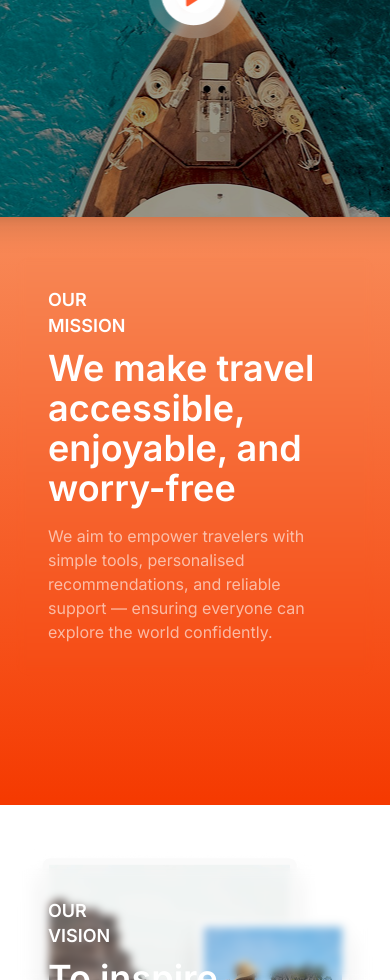
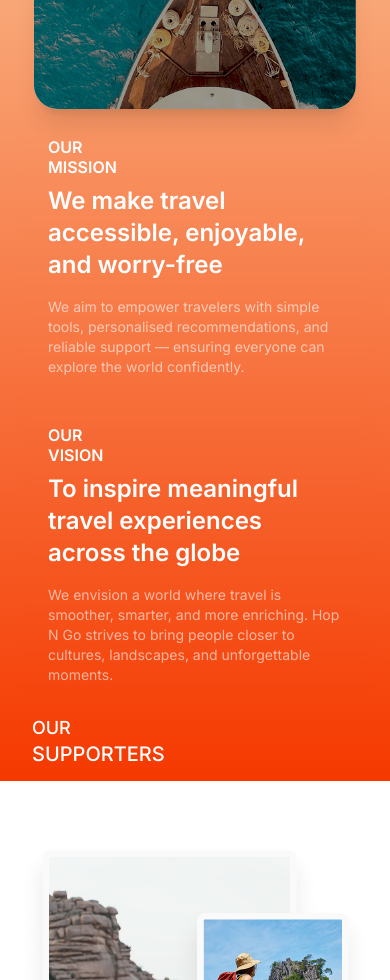
Before and after one commit to Creatx-Software/Hop-N-Go-Frontend, a React (Vite) app: page /about-us in a window 390 px wide. Shown: the part 1020-2000 px from the top of the page. Built offline with nearby package versions, Linux system fonts and the light colour scheme; the HTML template or start-up script is replaced by a standard one.

Commit message:
Contact us mobile view

```diff
--- a/package.json
+++ b/package.json
@@ -57,7 +57,9 @@
     "react-resizable-panels": "^2.1.9",
     "react-router-dom": "^6.30.1",
     "react-select": "^5.10.2",
+    "react-slick": "^0.31.0",
     "recharts": "^2.15.4",
+    "slick-carousel": "^1.8.1",
     "sonner": "^1.7.4",
     "tailwind-merge": "^2.6.0",
     "tailwindcss-animate": "^1.0.7",
--- a/src/components/EVisa.tsx
+++ b/src/components/EVisa.tsx
@@ -21,7 +21,7 @@ const EVisa = () => {
           </div>
 
           {/* Image - Left side on desktop, bottom on mobile */}
-          <div className="w-full md:w-[60%] -ml-32 -mt-16 md:mt-0">
+          <div className="w-full md:w-[60%] md:-ml-32 -mt-16 md:mt-0">
             <div className="relative w-full max-w-3xl mx-auto">
               <img
                 src={evisaImage}
--- a/src/components/Itinerary.tsx
+++ b/src/components/Itinerary.tsx
@@ -4,7 +4,7 @@ import itineraryImage from "@/assets/itinerary.png";
 
 const Itinerary = () => {
   return (
-    <section className="pt-0 py-6 bg-white">
+    <section className="pt-0 py-6 bg-white -mt-2 md:mt-0">
       <div className="container mx-auto px-6">
         <div className="grid md:grid-cols-2 gap-12 items-center">
           <div>
--- a/src/components/PopularItineraries.tsx
+++ b/src/components/PopularItineraries.tsx
@@ -34,7 +34,7 @@ const PopularItineraries = () => {
   ];
 
   return (
-    <section className="py-20 bg-white">
+    <section className="py-20 bg-white -mt-20 md:mt-0">
       <div className="mx-auto px-4 sm:px-6 lg:px-8 max-w-7xl">
         <div className="flex items-center justify-between mb-12">
           <div>
--- a/src/components/Testimonials.tsx
+++ b/src/components/Testimonials.tsx
@@ -64,7 +64,7 @@ const Testimonials = () => {
     setTimeout(() => setIsTransitioning(false), 500);
   };
   return (
-    <section className="relative py-24 bg-background">
+    <section className="relative py-24 bg-background -mt-24 md:-mt-10">
       <div className="container mx-auto px-6">
         <div className="flex flex-col lg:grid lg:grid-cols-2 gap-12 items-start">
           {/* Right side - Title and Image - Moved to top on mobile */}
--- a/src/pages/AboutUsPage.tsx
+++ b/src/pages/AboutUsPage.tsx
@@ -1,7 +1,10 @@
-import { useState } from 'react';
+import { useState, useRef } from 'react';
 import { Link } from 'react-router-dom';
-import { FiArrowRight, FiChevronRight, FiMapPin, FiGlobe, FiAward, FiUsers } from 'react-icons/fi';
+import { FiArrowRight, FiChevronRight, FiMapPin, FiGlobe, FiAward, FiUsers, FiChevronLeft, FiChevronRight as FiChevronRightIcon } from 'react-icons/fi';
 import { Mail, Play } from 'lucide-react';
+import Slider from 'react-slick';
+import 'slick-carousel/slick/slick.css';
+import 'slick-carousel/slick/slick-theme.css';
 import Navigation from '@/components/Navigation';
 import Footer from '@/components/Footer';
 import LanguageDropdown from "@/components/LanguageDropdown";
@@ -29,8 +32,75 @@ type TeamMember = {
   };
 };
 
+// Custom Arrow Components
+const NextArrow = (props: any) => {
+  const { onClick } = props;
+  return (
+    <button
+      onClick={onClick}
+      className="absolute right-0 top-1/2 -translate-y-1/2 z-10 bg-white/20 hover:bg-white/30 rounded-full p-2 transition-all duration-300 focus:outline-none"
+    >
+      <FiChevronRightIcon className="w-5 h-5 text-white" />
+    </button>
+  );
+};
+
+const PrevArrow = (props: any) => {
+  const { onClick } = props;
+  return (
+    <button
+      onClick={onClick}
+      className="absolute left-0 top-1/2 -translate-y-1/2 z-10 bg-white/20 hover:bg-white/30 rounded-full p-2 transition-all duration-300 focus:outline-none"
+    >
+      <FiChevronLeft className="w-5 h-5 text-white" />
+    </button>
+  );
+};
+
 const AboutUsPage = () => {
   const [activeTab, setActiveTab] = useState('mission');
+
+  // Carousel settings
+  const sliderSettings = {
+    dots: false,
+    infinite: true,
+    speed: 500,
+    slidesToShow: 6,
+    centerMode: true,
+    variableWidth: false,
+    centerPadding: '0',
+    slidesToScroll: 1,
+    autoplay: true,
+    autoplaySpeed: 2000,
+    pauseOnHover: true,
+    nextArrow: <NextArrow />,
+    prevArrow: <PrevArrow />,
+    responsive: [
+      {
+        breakpoint: 1024,
+        settings: {
+          slidesToShow: 4,
+          slidesToScroll: 1,
+        }
+      },
+      {
+        breakpoint: 768,
+        settings: {
+          slidesToShow: 3,
+          slidesToScroll: 1,
+          arrows: false,
+        }
+      },
+      {
+        breakpoint: 480,
+        settings: {
+          slidesToShow: 2,
+          slidesToScroll: 1,
+          arrows: false,
+        }
+      }
+    ]
+  };
 
   const teamMembers: TeamMember[] = [
     {
@@ -172,10 +242,10 @@ const AboutUsPage = () => {
             </div>
 
             {/* Bottom Row - Video with Orange Section */}
-            <div className="relative w-full -mt-8">
+            <div className="relative w-full mt-2 md:-mt-8">
               {/* Orange Section - Full width */}
               <div
-                className="absolute top-1/3 left-1/2 -translate-x-1/2 w-screen h-[820px] pt-32 pb-16"
+                className="absolute top-1/3 left-1/2 -translate-x-1/2 w-screen h-[820px] pt-32 pb-16 -mt-16 md:-mt-0"
                 style={{
                   width: '100vw',
                   background: 'linear-gradient(180deg, #F9AC7D 0%, #F53900 100%)'
@@ -184,50 +254,57 @@ const AboutUsPage = () => {
                 <div className="max-w-7xl mx-auto px-4 sm:px-8">
                   <div className="grid grid-cols-1 md:grid-cols-2 gap-12">
                     {/* Mission Section */}
-                    <div className="bg-transparent backdrop-blur-sm p-8 rounded-2xl mt-36">
+                    <div className="bg-transparent backdrop-blur-sm p-8 rounded-2xl mt-4 md:mt-36">
                       <div className="text-left mb-2">
-                        <h2 className="text-lg font-inter font-bold text-white leading-tight">
+                        <h2 className="text-md md:text-lg font-inter font-bold text-white leading-tight">
                           OUR <br />
-                          <span className="text-lg font-inter font-bold text-white">MISSION</span>
+                          <span className="text-md md:text-lg font-inter font-bold text-white">MISSION</span>
                         </h2>
                       </div>
-                      <h1 className="font-inter font-bold text-4xl md:text-4xl text-white mb-4">We make travel accessible, enjoyable, and worry-free</h1>
-                      <p className="font-inter font-regular text-white/60 text-md">
+                      <h1 className="font-inter font-bold text-2xl md:text-4xl text-white mb-4">We make travel accessible, enjoyable, and worry-free</h1>
+                      <p className="font-inter font-regular text-white/60 text-sm md:text-md">
                         We aim to empower travelers with simple tools, personalised recommendations, and reliable support — ensuring everyone can explore the world confidently.
                       </p>
                     </div>
 
                     {/* Vision Section */}
-                    <div className="bg-transparent backdrop-blur-sm p-8 rounded-2xl mt-36">
+                    <div className="bg-transparent backdrop-blur-sm p-8 rounded-2xl -mt-16 md:mt-36">
                       <div className="text-left mb-2">
-                        <h2 className="text-lg font-inter font-bold text-white leading-tight">
+                        <h2 className="text-md md:text-lg font-inter font-bold text-white leading-tight">
                           OUR <br />
-                          <span className="text-lg font-inter font-bold text-white">VISION</span>
+                          <span className="text-md md:text-lg font-inter font-bold text-white">VISION</span>
                         </h2>
                       </div>
-                      <h1 className="font-inter font-bold text-4xl md:text-4xl text-white mb-4">To inspire meaningful travel experiences across the globe</h1>
-                      <p className="font-inter font-regular text-white/60 text-md">
+                      <h1 className="font-inter font-bold text-2xl md:text-4xl text-white mb-4">To inspire meaningful travel experiences across the globe</h1>
+                      <p className="font-inter font-regular text-white/60 text-sm md:text-md">
                         We envision a world where travel is smoother, smarter, and more enriching. Hop N Go strives to bring people closer to cultures, landscapes, and unforgettable moments.
                       </p>
                     </div>
                   </div>
 
                   {/* Trusted By Section */}
-                  <div className="mt-16 w-full ml-4">
-                    <div className="text-left mb-6">
-                      <h2 className="text-xl font-inter font-medium text-white leading-tight">
-                        OUR <br />
-                        <span className="text-xl font-inter font-medium text-white">SUPPORTERS</span>
-                      </h2>
-                    </div>
-                    <div className="w-full overflow-x-auto">
-                      <div className="flex justify-start items-center space-x-12 md:space-x-16 w-max">
-                        <img src={sup1} alt="Supporter 1" className="h-8 object-contain flex-shrink-0" />
-                        <img src={sup2} alt="Supporter 2" className="h-8 object-contain flex-shrink-0" />
-                        <img src={sup3} alt="Supporter 3" className="h-8 object-contain flex-shrink-0" />
-                        <img src={sup4} alt="Supporter 4" className="h-8 object-contain flex-shrink-0" />
-                        <img src={sup5} alt="Supporter 5" className="h-8 object-contain flex-shrink-0" />
-                        <img src={sup6} alt="Supporter 6" className="h-8 object-contain flex-shrink-0 pr-4" />
+                  <div className="w-full relative overflow-hidden">
+                    <div className="container mx-auto px-4 md:mt-16">
+                      <div className="text-left mb-6">
+                        <h2 className="text-lg md:text-xl font-inter font-medium text-white leading-tight">
+                          OUR <br />
+                          <span className="text-xl font-inter font-medium text-white">SUPPORTERS</span>
+                        </h2>
+                      </div>
+                      <div className="relative px-4 sm:px-6 -mt-6 md:mt-0">
+                        <Slider {...sliderSettings}>
+                          {[sup1, sup2, sup3, sup4, sup5, sup6].map((img, index) => (
+                            <div key={index} className="px-2">
+                              <div className="flex items-center justify-center h-16">
+                                <img
+                                  src={img}
+                                  alt={`Supporter ${index + 1}`}
+                                  className="h-6 md:h-8 object-contain filter brightness-0 invert opacity-80 hover:opacity-100 transition-opacity duration-300"
+                                />
+                              </div>
+                            </div>
+                          ))}
+                        </Slider>
                       </div>
                     </div>
                   </div>
@@ -239,7 +316,7 @@ const AboutUsPage = () => {
                 <div className="absolute top-1/2 left-0 w-full h-[200px] bg-transparent rounded-b-2xl"></div>
 
                 {/* Video */}
-                <div className="absolute top-0 left-1/2 -translate-x-1/2 w-[1265px] h-[448px] rounded-3xl overflow-hidden shadow-xl z-10">
+                <div className="absolute top-0 left-1/2 -translate-x-1/2 w-[90%] sm:w-[80%] md:w-[90%] lg:w-[1265px] h-[300px] sm:h-[350px] md:h-[400px] lg:h-[448px] rounded-3xl overflow-hidden shadow-xl z-10">
                   {/* Video Thumbnail */}
                   <div className="w-full h-full bg-gray-100 flex items-center justify-center">
                     <img
@@ -267,7 +344,7 @@ const AboutUsPage = () => {
         <div className="container mx-auto px-4">
           <div className="flex flex-col lg:flex-row items-center gap-12">
             {/* Left Side - Image */}
-            <div className="w-full lg:w-1/2 bg transparent">
+            <div className="w-full lg:w-1/2 bg transparent -mt-12 md:mt-0">
               <img
                 src={why}
                 alt="Why Choose Hop N Go"
@@ -276,7 +353,7 @@ const AboutUsPage = () => {
             </div>
 
             {/* Right Side - Content */}
-            <div className="w-full lg:w-1/2">
+            <div className="w-full lg:w-1/2 -mt-8 md:mt-0">
               <div className="flex items-center gap-4 mb-6">
                 <div className="w-14 h-[2px] bg-[#1D2130]"></div>
                 <span className="text-[#1D2130] text-sm font-inter font-bold tracking-widest">WHY US</span>
@@ -350,16 +427,16 @@ const AboutUsPage = () => {
 
       {/* Our Journey Section */}
       <section className="py-20 bg-white">
-        <div className="container mx-auto px-4">
+        <div className="container mx-auto px-4 -mt-16 md:-mt-16">
           <div className="bg-[#F53900] rounded-3xl overflow-hidden py-12">
             <div className="flex flex-col lg:flex-row">
               {/* Left Side - Content */}
-              <div className="w-full lg:w-[55%] p-12 pt-20 text-white">
+              <div className="w-full lg:w-[55%] p-12 pt-20 text-white -mt-12 md:mt-0">
                 <div className="flex items-center gap-4 mb-6">
                   <span className="text-sm font-inter font-bold tracking-widest">OUR JOURNEY</span>
                 </div>
-                <h2 className="text-5xl font-inter font-bold mb-6">How We Help Travelers Explore More</h2>
-                <p className="text-white/60 font-inter font-regular mb-10 text-lg">
+                <h2 className="text-3xl md:text-5xl font-inter font-bold mb-6">How We Help Travelers Explore More</h2>
+                <p className="text-white/60 font-inter font-regular mb-10 text-md md:text-lg">
                   Since our beginning, we have helped thousands of travelers plan meaningful adventures with confidence.
                 </p>
 
@@ -367,15 +444,15 @@ const AboutUsPage = () => {
                 <div className="grid grid-cols-3 gap-2">
                   <div>
                     <h3 className="text-xl font-inter font-medium mb-2">34K+</h3>
-                    <p className="text-white/60 text-sm font-inter font-medium">Destinations Searched</p>
+                    <p className="text-white/60 text-xs md:text-sm font-inter font-medium">Destinations Searched</p>
                   </div>
                   <div>
                     <h3 className="text-xl font-inter font-medium mb-2">400+</h3>
-                    <p className="text-white/60 text-sm font-inter font-medium">Successful Trips</p>
+                    <p className="text-white/60 text-xs md:text-sm font-inter font-medium">Successful Trips</p>
                   </div>
                   <div>
                     <h3 className="text-xl font-inter font-medium mb-2">20+</h3>
-                    <p className="text-white/60 text-sm font-inter font-medium">Travel Experts</p>
+                    <p className="text-white/60 text-xs md:text-sm font-inter font-medium">Travel Experts</p>
                   </div>
                 </div>
               </div>
@@ -409,7 +486,7 @@ const AboutUsPage = () => {
             <div className="flex flex-col lg:flex-row">
               {/* Left Side - Title */}
               <div className="w-full lg:w-2/5 mb-10 lg:mb-0 lg:pr-0">
-                <h2 className="text-5xl font-inter font-semibold text-black">
+                <h2 className="text-3xl md:text-5xl font-inter font-semibold text-black">
                   Ready for Your Next Adventure?
                 </h2>
                 <div className="w-36 h-2 bg-black my-6"></div>
@@ -417,10 +494,10 @@ const AboutUsPage = () => {
 
               {/* Right Side - Content */}
               <div className="w-full lg:w-3/5 lg:pl-48">
-                <h3 className="text-2xl font-inter font-bold text-black mb-4">
+                <h3 className="text-xl md:text-2xl font-inter font-bold text-black mb-4">
                   Your dream destination is just a click away.
                 </h3>
-                <p className="text-[#4C4C4C] text-lg font-inter font-semibold mb-8">
+                <p className="text-[#4C4C4C] text-md md:text-lg font-inter font-semibold mb-8">
                   Start exploring breathtaking landscapes, vibrant cultures, and unforgettable experiences today. With Hop N Go, you’re not just booking a trip — you’re creating lifelong memories
                 </p>
                 <button
```
Also changed, not shown: src/components/Navigation.tsx (+9 -8 lines), src/pages/ContactUsPage.tsx (+34 -34 lines), 1 other file (tests, documents, lock files or other folders).
